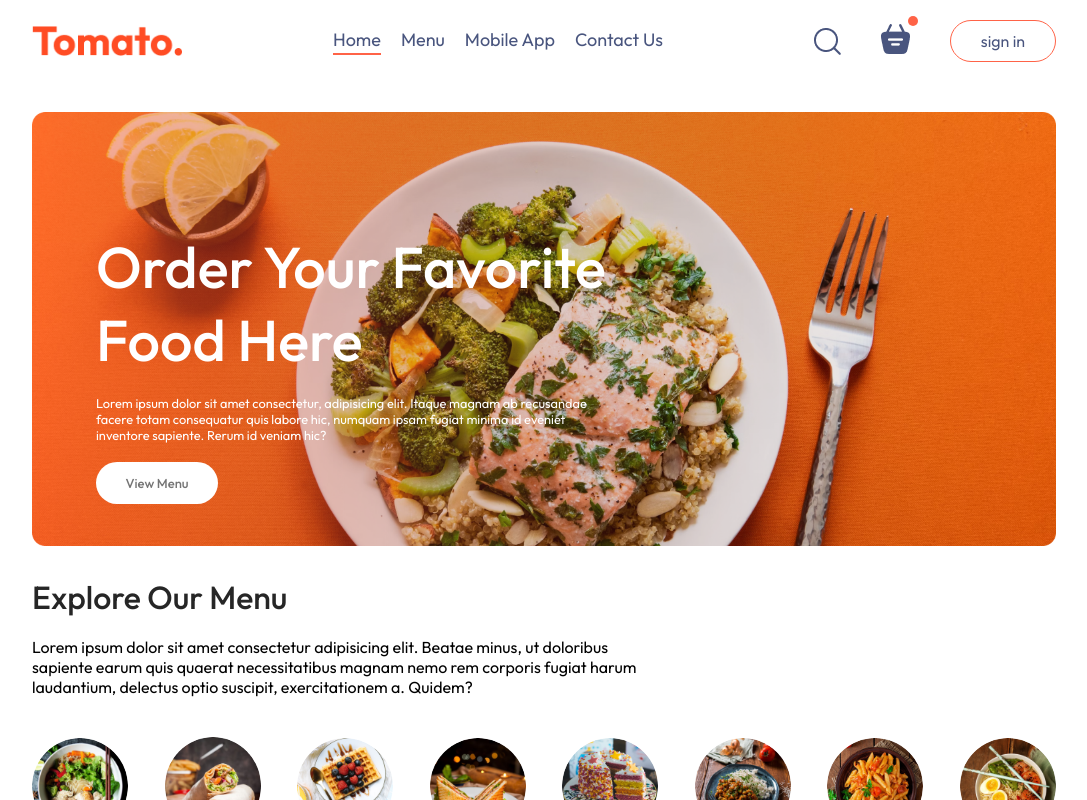
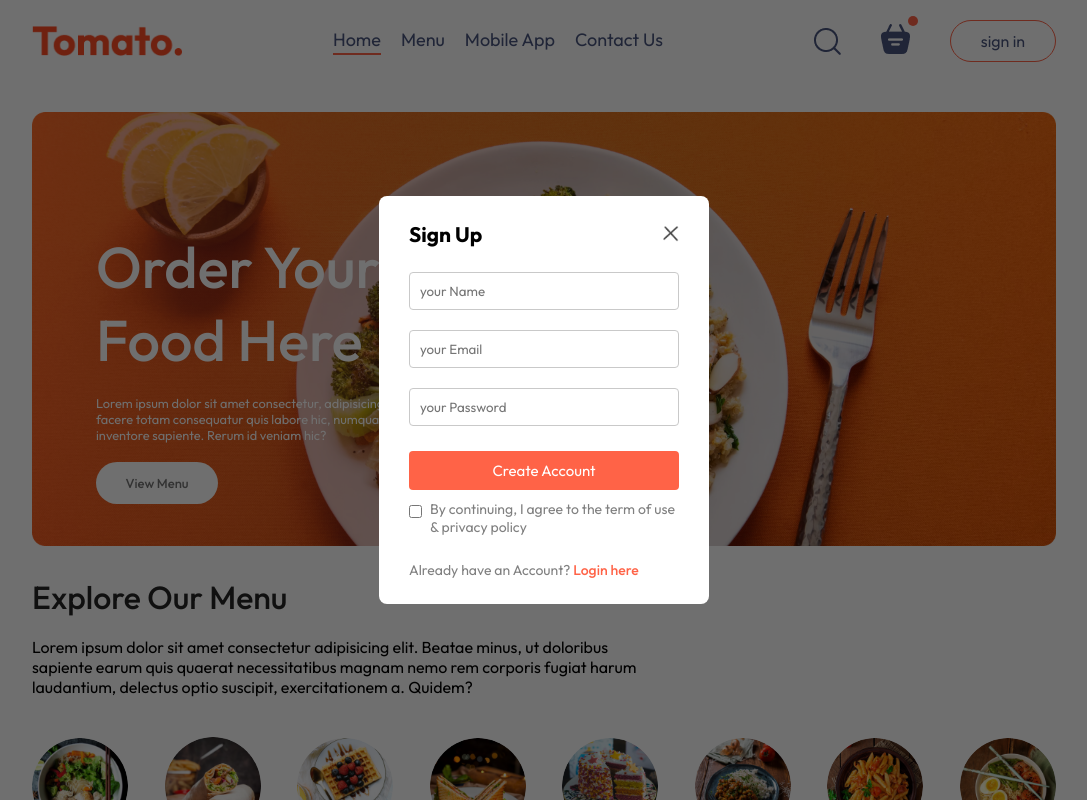
Before and after one commit to GehanLiyanage2002/FoodDelivery, a React (Vite) app in the folder frontend/: page / in a window 1280 px wide. Both pictures are taken after a click on the button "sign in". Shown: the top 800 px of the page, without its empty margins (96-1183 px from the left). Built offline with nearby package versions, Linux system fonts and the light colour scheme.

Commit message:
Create Login Page

```diff
--- a/frontend/src/App.jsx
+++ b/frontend/src/App.jsx
@@ -1,16 +1,21 @@
-import React from 'react'
+import React, {useState} from 'react'
 import Navbar from './components/Navbar/Navbar'
 import { Route, Routes } from 'react-router-dom'
 import Home from './pages/Home/Home'
 import Cart from './pages/Cart/Cart'
 import PlaceOrder from './pages/PlaceOrder/PlaceOrder'
 import Footer from './components/Footer/Footer'
+import LoginPopUp from './components/LoginPopUp/LoginPopUp'
 
 const App = () => {
+
+  const [showLogin, setShowLogin] = useState(false)
+
   return (
     <>
+    {showLogin?<LoginPopUp setShowLogin={setShowLogin}/>:<></>}
       <div className='app'>
-      <Navbar/>
+      <Navbar setShowLogin={setShowLogin}/>
       <Routes>
         <Route path='/' element={<Home />} />
         <Route path='/cart' element={<Cart />} />
--- /dev/null
+++ b/frontend/src/components/LoginPopUp/LoginPopUp.css
@@ -0,0 +1,74 @@
+.login-popup{
+    position: absolute;
+    z-index: 1;
+    width: 100%;
+    height: 100%;
+    background-color: #00000090;
+    display: grid;
+}
+
+.login-popup-container{
+    place-self: center;
+    width: max(23vw,330px);
+    color: #808080;
+    background-color: white;
+    display: flex;
+    flex-direction: column;
+    gap: 25px;
+    padding: 25px 30px;
+    border-radius: 8px;
+    font-size: 14px;
+    animation: fadeIn 0.5s;
+}
+
+.login-popup-title{
+    display: flex;
+    justify-content: space-between;
+    align-items: center;
+    color: black;
+}
+
+.login-popup-title img{
+    width: 16px;
+    cursor: pointer;
+}
+
+.login-popup-inputs{
+    display: flex;
+    flex-direction: column;
+    gap: 20px;
+}
+
+.login-popup-inputs input{
+    outline: none;
+    border: 1px solid #c9c9c9;
+    padding: 10px;
+    border-radius: 4px;
+}
+
+.login-popup-container button{
+    border: none;
+    padding: 10px;
+    border-radius: 4px;
+    color: white;
+    background-color: tomato;
+    font-size: 15px;
+    cursor: pointer;
+}
+
+.login-popup-condition{
+    display: flex;
+    align-items: start;
+    gap: 8px;
+    margin-top: -15px;
+}
+
+.login-popup-condition input{
+    margin-top: 5px;
+}
+
+.login-popup p span{
+    color: tomato;
+    font-weight: 500;
+    cursor: pointer;
+}
--- /dev/null
+++ b/frontend/src/components/LoginPopUp/LoginPopUp.jsx
@@ -0,0 +1,36 @@
+import React, {useState} from 'react'
+import './LoginPopUp.css'
+import { assets } from '../../assets/frontend_assets/assets'
+
+const LoginPopUp = ({setShowLogin}) => {
+
+    const [currState, setCurrState] = useState("Sign Up")
+
+  return (
+    <div className="login-popup">
+        <form className='login-popup-container'>
+            <div className='login-popup-title'>
+                <h2>{currState}</h2>
+                <img onClick={()=>setShowLogin(false)} src={assets.cross_icon} alt=""/>
+            </div>
+            <div className='login-popup-inputs'>
+                {currState==="Login"?<></>:<input type='text' placeholder='your Name' required/>}
+                <input type='email' placeholder='your Email' required/>
+                <input type='password' placeholder='your Password' required/>
+            </div>
+            <button>{currState==="Sign Up"?"Create Account":"Login"}</button>
+            <div className='login-popup-condition'>
+                <input type='checkbox' required/>
+                <p>By continuing, I agree to the term of use & privacy policy</p>
+            </div>
+            {currState==="Login"
+            ?<p>Create a new Account? <span onClick={()=>setCurrState("Sign Up")}>Click here</span></p>
+            :<p>Already have an Account? <span onClick={()=>setCurrState("Login")}>Login here</span></p>}
+        </form>
+
+
+    </div>
+  )
+}
+
+export default LoginPopUp
--- a/frontend/src/components/Navbar/Navbar.jsx
+++ b/frontend/src/components/Navbar/Navbar.jsx
@@ -3,7 +3,7 @@
 import { assets } from '../../assets/frontend_assets/assets'
 import { Link } from 'react-router-dom';
 
-const Navbar = () => {
+const Navbar = ({setShowLogin}) => {
 
     const [menu, setMenu] = useState("home");
 
@@ -24,7 +24,7 @@
                 <img src={assets.basket_icon} alt="" />
                 <div className='dot'></div>
             </div>
-            <button>sign in</button>
+            <button onClick={()=>setShowLogin(true)}>sign in</button>
         </div>
     </div>
   )
```
